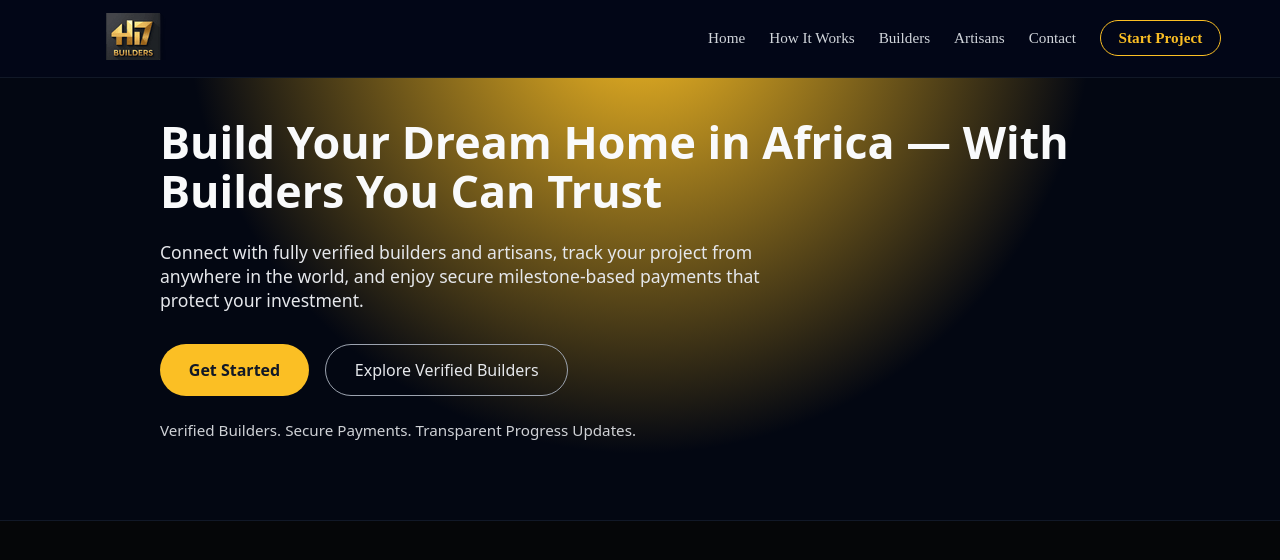
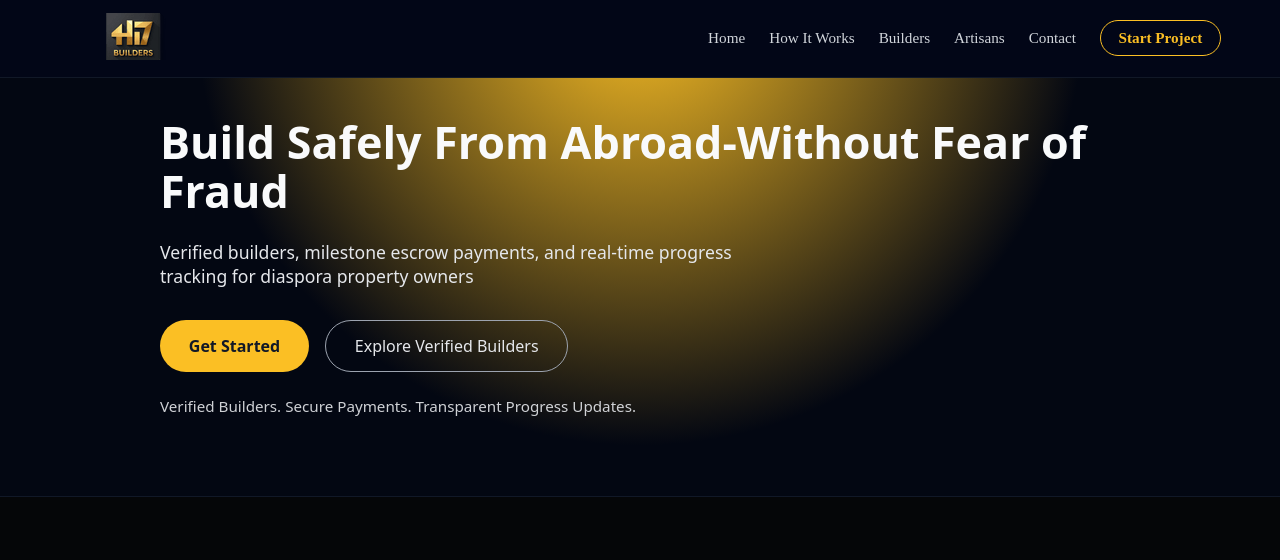
Before and after one commit to avalstech/New47builders, a Flask app: page / in a window 1280 px wide. Shown: the top 560 px of the page. Run offline with Flask 3, Linux system fonts and the light colour scheme.

Commit message:
Update index.html
update to hero section

```diff
--- a/app/templates/index.html
+++ b/app/templates/index.html
@@ -4,10 +4,9 @@
     <!-- HERO -->
     <section class="hero" id="top">
       <div class="heroContent">
-        <h1 class="heroTitle">Build Your Dream Home in Africa — With Builders You Can Trust</h1>
+        <h1 class="heroTitle">Build Safely From Abroad-Without Fear of Fraud</h1>
         <p class="heroSubtitle">
-          Connect with fully verified builders and artisans, track your project from anywhere in the world,
-          and enjoy secure milestone-based payments that protect your investment.
+          Verified builders, milestone escrow payments, and real-time progress tracking for diaspora property owners
         </p>
 
         <div class="heroButtons">
```
